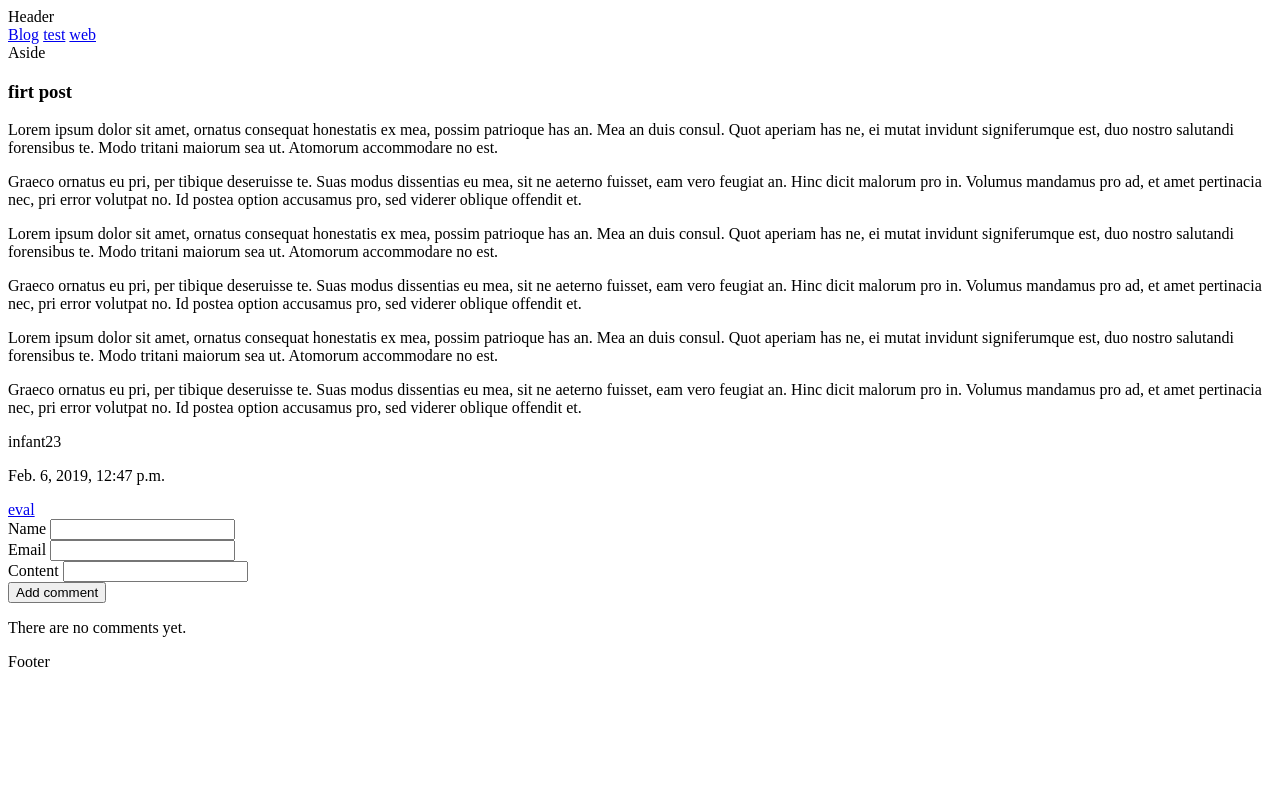
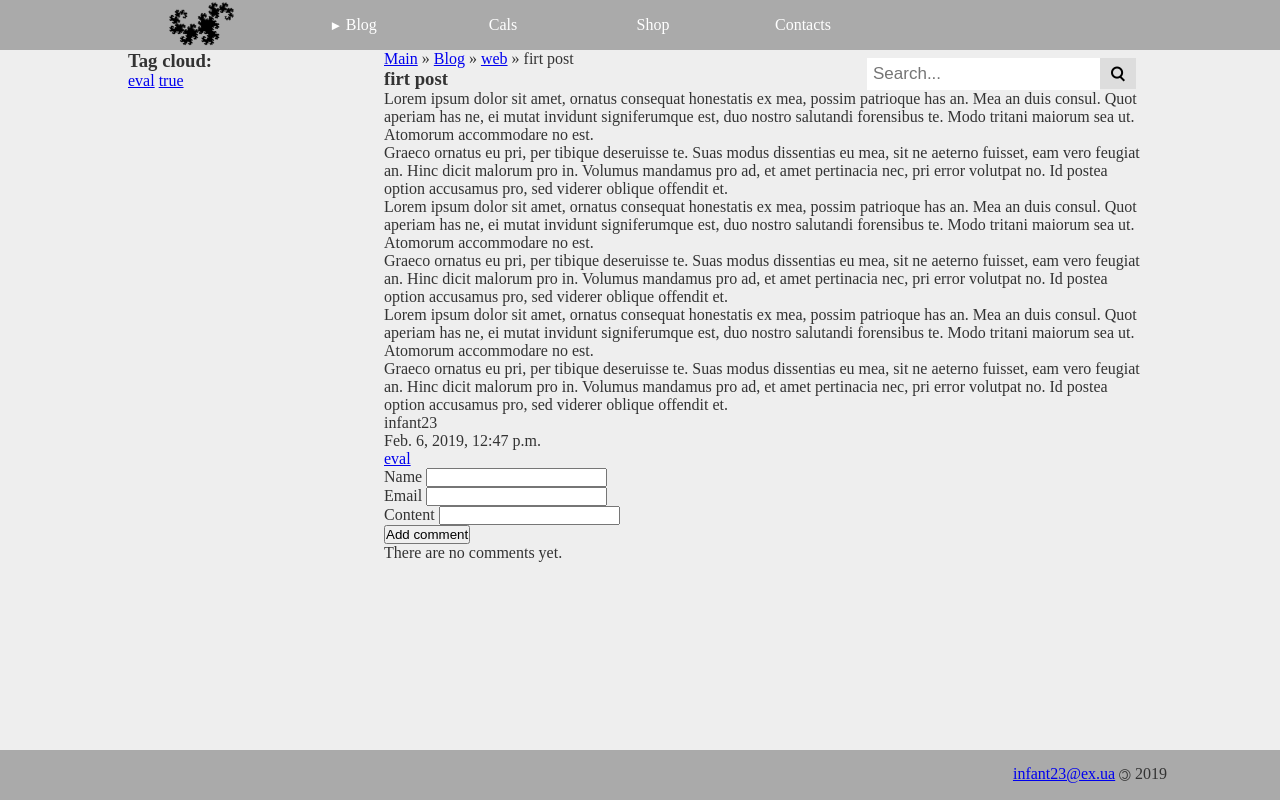
Before and after one commit to infant23/draco, a Django app: page /blog/2/ in a window 1280 px wide. Run offline with Django 3.2, Linux system fonts and the light colour scheme; data comes from the database, SQL or seed files in the repository; both versions use the stored data as it was after the commit.

Commit message:
add basic css, search option

```diff
--- a/blog/templates/blog/base_blog.html
+++ b/blog/templates/blog/base_blog.html
@@ -1,5 +1,13 @@
 {% extends 'base.html' %}
 
-{% block main %}
-	Hello
+{% block aside %}
+	<h3>Tag cloud:</h3>
+	{% for tag in tags %}
+		{% include 'blog/includes/tag.html' %}
+	{% endfor %}
 {% endblock %}
+
+{% block breadcrumbs%}
+	<a href="{% url 'index' %}">Main</a> &raquo;
+	Blog
+{% endblock %}
--- a/blog/templates/blog/detail_post.html
+++ b/blog/templates/blog/detail_post.html
@@ -1,4 +1,15 @@
 {% extends 'blog/base_blog.html' %}
+
+{% block title %}
+	{{ post.title }}
+{% endblock %}
+
+{% block breadcrumbs%}
+	<a href="{% url 'index' %}">Main</a> &raquo;
+	<a href="{% url 'blog:index' %}">Blog</a> &raquo;
+	<a href="{% url 'blog:index' %}?category={{ post.category.slug }}">{{ post.category.title }}</a> &raquo;
+	{{ post.title }}
+{% endblock %}
 
 {% block main %}
 	<h3>{{ post.title }}</h3>
--- a/blog/views.py
+++ b/blog/views.py
@@ -17,6 +17,7 @@ class PostList(View):
     page_value = 10
 
     def get(self, request):
+        tags = Tag.objects.all()
         categories = Category.objects.all()
         search_query = request.GET.get('search', '')
         tag_query = request.GET.get('tag', '')
@@ -27,6 +28,7 @@ class PostList(View):
                 Q(preview__icontains=search_query) |
                 Q(content__icontains=search_query)
             )
+            point = 'Search result for {}'.format(search_query)
         elif tag_query:
             tag = Tag.objects.get(
                 title__iexact=tag_query
@@ -34,6 +36,7 @@ class PostList(View):
             posts = Post.objects.filter(
               tags=tag.pk
             )
+            point = tag.title
         elif category_query:
             category = Category.objects.get(
                 title__iexact=category_query
@@ -41,8 +44,10 @@ class PostList(View):
             posts = Post.objects.filter(
             	category=category.pk
             )
+            point = category.title
         else:
             posts = Post.objects.all()
+            point = 'Posts'
         paginator = Paginator(posts, self.page_value)
         page_number = request.GET.get('page', 1)
         page = paginator.get_page(page_number)
@@ -56,6 +61,8 @@ class PostList(View):
         else:
             next_url = ''
         context = {
+            'point': point,
+            'tags': tags,
             'categories': categories,
             'page_object': page,
             'is_paginated': is_paginated,
@@ -70,6 +77,7 @@ class PostDetail(View):
     model_form = CommentForm
 
     def get(self, request, pk):
+        tags = Tag.objects.all()
         categories = Category.objects.all()
         post = get_object_or_404(Post, pk__iexact=pk)
         comments = Comment.objects.filter(post=post.pk)
@@ -86,6 +94,7 @@ class PostDetail(View):
         else:
             next_url = ''
         context = {
+            'tags': tags,
             'categories': categories,
             'post': post,
             'page_object': page,
--- a/draco/urls.py
+++ b/draco/urls.py
@@ -6,7 +6,7 @@ from django.conf.urls.static import static
 from .views import redirect_blog
 
 urlpatterns = [
-	path('', redirect_blog),
+	path('', redirect_blog, name='index'),
 	path('admin/', admin.site.urls),
 	path('blog/', include('blog.urls')),
 	path('calc/', include('calc.urls')),
--- /dev/null
+++ b/static/css/base.css
@@ -0,0 +1,43 @@
+* {
+	padding: 0;
+	margin: 0;
+}
+
+body {
+	background: #eee;
+}
+
+header, footer {
+	background: #aaa;
+}
+
+footer nav {
+	text-align: right;
+	padding: 15px;
+}
+
+.search-container {
+	float: right;
+}
+
+.search-container input {
+	padding: 6px;
+	margin-top: 8px;
+	font-size: 17px;
+	border: none;
+}
+
+.search-container button {
+	float: right;
+	padding: 4px 6px;
+	margin-top: 8px;
+	margin-right: 16px;
+	background: #ddd;
+	font-size: 20px;
+	border: none;
+	cursor: pointer;
+}
+
+.search-container button:hover {
+	background: #ccc;
+}
--- /dev/null
+++ b/static/css/fonts.css
@@ -0,0 +1,21 @@
+@font-face {
+	font-family: LigatureSymbols;
+	src: url(../fonts/LigatureSymbols-2.11.ttf);
+}
+
+body {
+	color: #333;
+	font-family: serif;
+}
+
+span.icon {
+	font-family: LigatureSymbols;
+	font-weight: normal;
+	margin: 5px;
+}
+
+span.copyleft {
+	font-family: sans-serif;
+	display: inline-block;
+	transform: rotate(180deg);
+}
--- /dev/null
+++ b/static/css/grid.css
@@ -0,0 +1,31 @@
+body {
+	min-height: 100vh;
+	display: grid;
+	grid-template-columns: 0.5fr 20% 60% 0.5fr;
+	grid-template-rows: 50px 1fr 50px;
+	grid-template-areas:
+		"header header header header"
+	    ". aside main ."
+        "footer footer footer footer";
+}
+
+header {
+	grid-area: header;
+}
+
+aside {
+	grid-area: aside;
+}
+
+main {
+	grid-area: main;
+}
+
+footer {
+	grid-area: footer;
+}
+
+header nav, footer nav {
+	width: 80%;
+	margin-left: 10%;
+}
--- /dev/null
+++ b/static/css/menu.css
@@ -0,0 +1,62 @@
+ul {
+    display: block;
+    list-style-type: none;
+    overflow: hidden;
+}
+
+ul.navbar {
+    position: relative;
+    float: left;
+}
+
+li {
+    float: left;
+}
+
+li a {
+    width: 150px;
+    display: block;
+    color: white;
+    text-align: center;
+    vertical-align: middle;
+    padding: 16px 0;
+    text-decoration: none;
+}
+
+li a:hover {
+    background-color: red;
+    display: inline-block;
+    color: white;
+}
+
+.logo {
+    height: 50px;
+    padding: 0;
+}
+
+.dropdown-button>a::before {
+    content: "\25BA\0020";
+    font-size: smaller;
+}
+
+.dropdown-button:hover>a::before {
+    content: "\25BC\0020";
+    font-size: smaller;
+}
+
+.dropdown-content {
+    display: none;
+    position: fixed;
+    width: 150px;
+    top: 50px;
+    z-index: 1;
+}
+
+.dropdown-button:hover .dropdown-content{
+    display: block;
+    background-color: #a3858e;
+}
+
+.dropdown-button:hover .dropdown-content a:hover {
+     background-color: #ad4f6c;
+}
--- a/templates/base.html
+++ b/templates/base.html
@@ -1,42 +1,72 @@
+{% load static %}
+
 <!DOCTYPE html>
 <html>
 <head>
 	<meta charset="utf-8">
-	<style type="text/css"></style>
+	<link rel="stylesheet" type="text/css" href="{% static 'css/base.css' %}">
+	<link rel="stylesheet" type="text/css" href="{% static 'css/grid.css' %}">
+	<link rel="stylesheet" type="text/css" href="{% static 'css/menu.css' %}">
+	<link rel="stylesheet" type="text/css" href="{% static 'css/fonts.css' %}">
+	<link href="{% static 'images/draco.png' %}" rel="icon"  type="image/x-icon">
 	<title>
-		{% block title%}
-			Draco
+		{% block title %}
+			DRACO
 		{% endblock %}
 	</title>
 </head>
 <body>
 	<header>
-		{% block header%}
-			Header
-		{% endblock %}
+		<nav>
+			<ul class="navbar logo">
+				<li>
+					<a class="logo" href="{% url 'index' %}">
+						<img class="logo" src="{% static 'images/draco.png' %}" alt="DRACO" title="DRACO">
+					</a>
+				</li>
+				<li class="dropdown-button"><a href="{% url 'blog:index' %}">Blog</a>
+					<ul class="dropdown-content point">
+						{% for category in categories %}
+							<a href="{% url 'blog:index' %}?category={{ category.slug }}">{{ category.title }}</a>
+						{% endfor %}
+					</ul>
+				</li>
+				<li>
+					<a href="{% url 'calc:index' %}">Cals</a>
+				</li>
+				<li>
+					<a href="{% url 'shop:index' %}">Shop</a>
+				</li>
+				<li>
+					<a href="{% url 'mail:index' %}">Contacts</a>
+				</li>
+			</ul>
+			<div class="search-container">
+				<form action="{% url 'blog:index' %}" method="get">
+					<input type="text" placeholder="Search..." name="search">
+					<button class="btn" type="submit"><span class="icon">&#xE116;</span></button>
+				</form>
+			</div>
+		</nav>
 	</header>
-	<nav>
-		{% block navbar%}
-			<a href="{% url 'blog:index' %}">Blog</a>
-			{% for category in categories %}
-				<a href="{% url 'blog:index' %}?category={{ category.slug }}">{{ category.title }}</a>
-			{% endfor %}
-		{% endblock %}
-	</nav>
 	<aside>
 		{% block aside%}
 			Aside
 		{% endblock %}
 	</aside>
 	<main>
+		{% block breadcrumbs%}
+			<a href="{% url 'index' %}">Main</a>
+		{% endblock %}
+
 		{% block main%}
 			Main
 		{% endblock %}
 	</main>
 	<footer>
-		{% block footer%}
-			Footer
-		{% endblock %}
+		<nav>
+			<p><a href="mailto:infant23@ex.ua">infant23@ex.ua</a> <span class="copyleft">&copy;</span> 2019</p>
+		</nav>
 	</footer>
 </body>
 </html>
```
Also changed, not shown: blog/templates/blog/list_post.html (+7 -1 lines), db.sqlite3, static/fonts/LigatureSymbols-2.11.ttf (added), static/images/draco.png (added).
